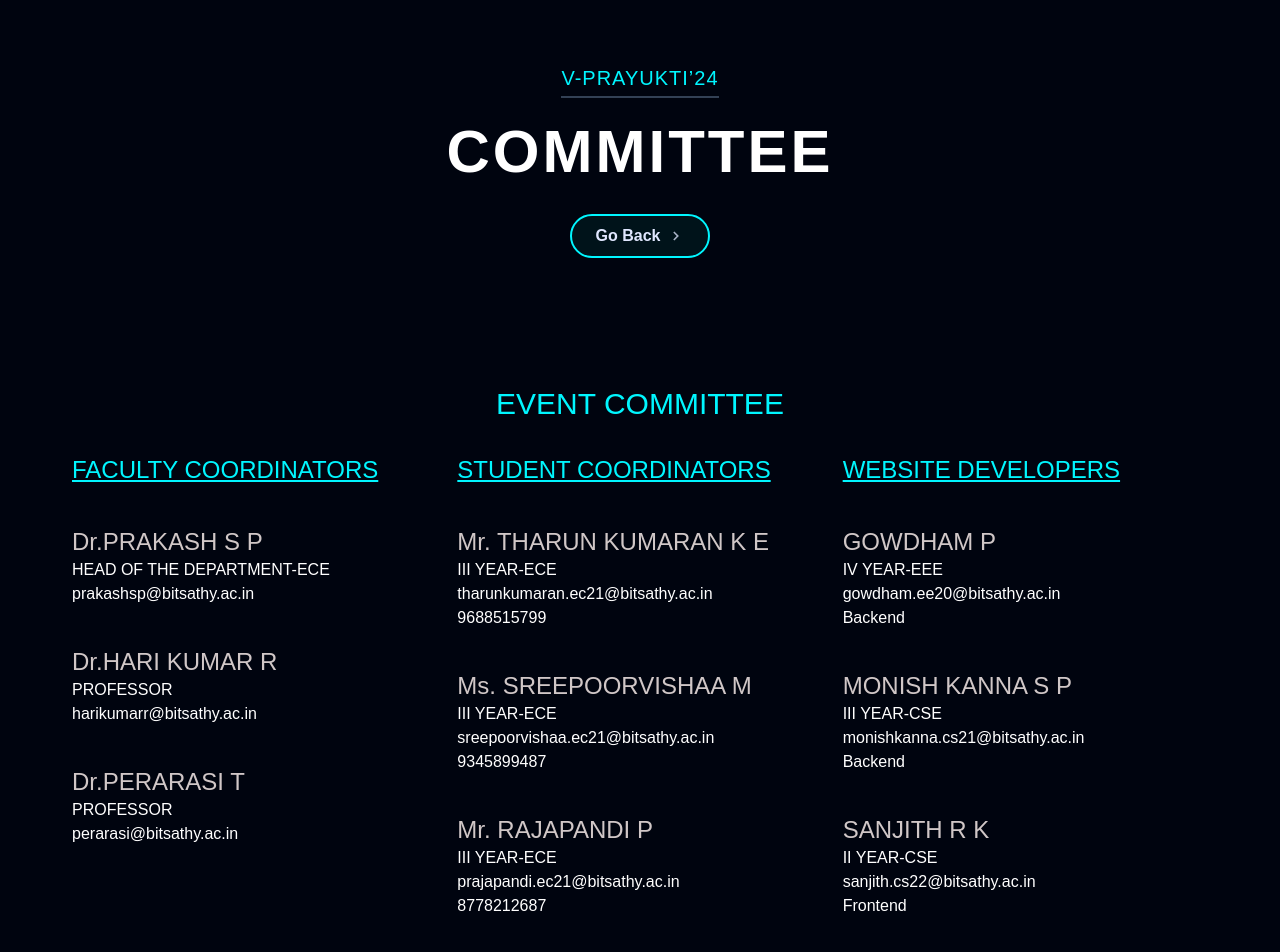
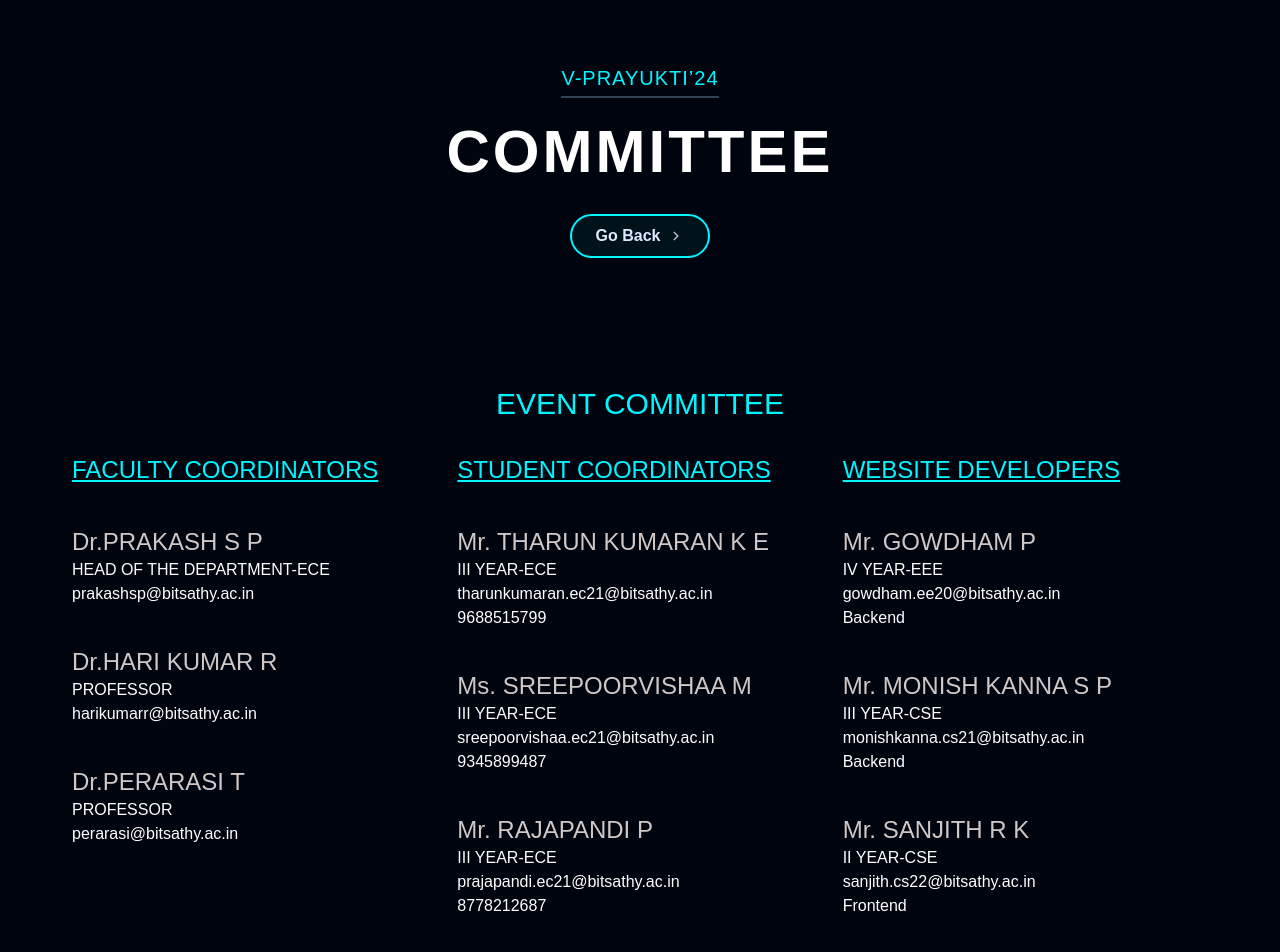
Before and after one commit to sanjithrk06/Bit-vprayukti, a React (Create React App) app: page /committee in a window 1280 px wide. Shown: the top 952 px of the page. Built offline with nearby package versions, Linux system fonts and the light colour scheme; no server answers.

Commit message:
contacts section updated

```diff
--- a/src/layouts/ContactSection/Contact.jsx
+++ b/src/layouts/ContactSection/Contact.jsx
@@ -78,7 +78,7 @@ const ContactSection = () => {
 
                     <h2 class="mt-4 text-base font-medium text-white">Address</h2>
                     <p class="mt-2 text-sm text-dimWhite">Reach out our college.</p>
-                    <a href="https://goo.gl/maps/w7LzzgoxfPDWQ8bY7" rel="noreferrer" target='_blank' class="mt-2 text-sm text-accent cursor-pointer">Bannari Amman Institue  of Technology, <br/> Sathyamangalam, Erode-638401</a>
+                    <a href="https://goo.gl/maps/w7LzzgoxfPDWQ8bY7" rel="noreferrer" target='_blank' class="mt-2 text-sm text-accent cursor-pointer">Bannari Amman Institute  of Technology, <br/> Sathyamangalam, Erode-638401</a>
                 </div>
 
                 <div>
@@ -89,7 +89,7 @@ const ContactSection = () => {
                     </span>
 
                     <h2 class="mt-4 text-base font-medium text-white">Help-Line</h2>
-                    <p class="mt-2 text-sm text-dimWhite">Any doubts?, <br/>Our friendly team is here to help.</p>
+                    <p class="mt-2 text-sm text-dimWhite">Any doubts?, <br/>Our friendly team is here<br/> to help. Instead <a href='https://wa.me/6381137437' className=' text-accent'>Whatsapp</a></p>
                     <a class="mt-2 text-lg font-semibold cursor-pointer text-accent" rel="noreferrer" target='_blank' href="tel:6381137437">6381137437</a>
                 </div>
             </div>
--- a/src/layouts/Footer/Footer.jsx
+++ b/src/layouts/Footer/Footer.jsx
@@ -124,11 +124,11 @@ const Footer = () => {
           <div className="text-sm uppercase text-accent font-bold mb-4">Co-ordinators</div>
           <ul className='text-sm'>
             <li className="my-2">
-              <p className="" >Tharun Kumaran K E</p>
+              <p className="" >Mr. Tharun Kumaran K E</p>
               <a className="hover:text-accent" href="tel:9688515799">9688515799</a>
             </li>
             <li className="my-2">
-              <p className="" >Sree Poorvishaa M</p>
+              <p className="" >Mr. Sree Poorvishaa M</p>
               <a className="hover:text-accent" href="tel:9345899487">9345899487</a>
             </li>
           </ul>
--- a/src/layouts/ScheduleSection/index.jsx
+++ b/src/layouts/ScheduleSection/index.jsx
@@ -41,16 +41,16 @@ const ScheduleSection = () => {
              Event LineUps
             </h3>
 
-            {/* <h3
+            <h3
               data-aos="fade-up" data-aos-offset="10"
               data-aos-once="true"  data-aos-delay="0"
               className=" text-xl sm:text-2xl text-white uppercase tracking-wider px-16 pt-12 leading-10 sm:px-0  font-semibold"
             >
              Lineups will be updated soon...
-            </h3> */}
+            </h3>
 
 
-          <div
+          {/* <div
             data-aos="fade-up" data-aos-offset="10"
             data-aos-once="true"  data-aos-delay="0"
             class=" items-center border-[3px] border-dimWhite bg-primary  bg-clip-padding backdrop-filter backdrop-blur-lg bg-opacity-[0.5] rounded-full select-none nav-tabs flex justify-center w-full md:w-[600px] mx-auto mb-16 mt-10"
@@ -101,7 +101,7 @@ const ScheduleSection = () => {
           <button onClick={handleShowAll} class="max-w-[300px] px-6 py-2 mt-8 bg-dimBlue rounded-full items-center text-indigo-100 lg:rounded-full flex lg:inline-flex">
             <span id='btn-txt' class="font-semibold mr-2 text-left flex-auto">{showAll ? 'Show less' : 'Show all'}</span>
             <svg viewBox="0 0 20 20" xmlns="http://www.w3.org/2000/svg" class="fill-current opacity-75 h-4 w-4"><path d="M12.95 10.707l.707-.707L8 4.343 6.586 5.757 10.828 10l-4.242 4.243L8 15.657l4.95-4.95z"></path></svg>
-          </button>
+          </button> */}
 
 
         </div>
--- a/src/pages/Committee.jsx
+++ b/src/pages/Committee.jsx
@@ -170,7 +170,7 @@ const Committee = () => {
                 </h5>
                 <div className="committee-item mb-10">
                   <h5 className="text-2xl font-medium text-[#d0c7c7]">
-                    GOWDHAM P
+                    Mr. GOWDHAM P
                   </h5>
                   <p className="text-base text-white">
                     IV YEAR-EEE <br />
@@ -180,7 +180,7 @@ const Committee = () => {
                 </div>
                 <div className="committee-item mb-10">
                   <h5 className="text-2xl font-medium text-[#d0c7c7]">
-                    MONISH KANNA S P
+                    Mr. MONISH KANNA S P
                   </h5>
                   <p className="text-base text-white">
                     III YEAR-CSE <br />
@@ -190,7 +190,9 @@ const Committee = () => {
                 </div>
                 <div className="committee-item mb-10">
                   <h5 className="text-2xl font-medium text-[#d0c7c7]">
-                    <a className=' cursor-pointer hover:text-accent' target='_blank' rel="noreferrer" href='http://sanjith-portfolio.netlify.app'>SANJITH R K</a>
+                    <a className=' cursor-pointer hover:text-accent' target='_blank' rel="noreferrer" href='http://sanjith-portfolio.netlify.app'>
+                      Mr. SANJITH R K
+                    </a>
                   </h5>
                   <p className="text-base text-white">
                     II YEAR-CSE <br />
```
